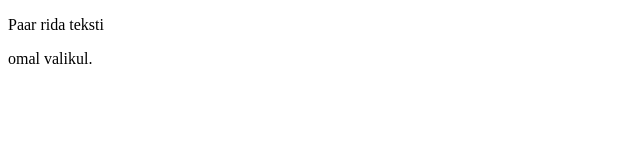
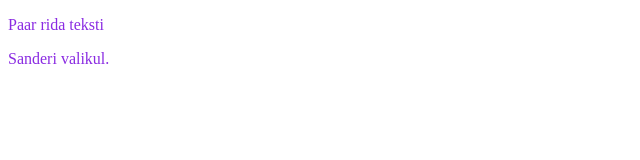
Before and after one commit to SanderPall/Uus-repo, a plain HTML site: page fail.html in a window 1280 px wide. Shown: the whole page, without its empty margins (0-640 px from the left). Drawn offline with Linux system fonts and the light colour scheme.

Commit message:
fail.html

```diff
--- a/fail.html
+++ b/fail.html
@@ -5,6 +5,11 @@
 </head>
 <body>
 <p>Paar rida teksti</p>
-<p>omal valikul.</p>
+<p>Sanderi valikul.</p>
+<style>
+p {
+    color:blueviolet;
+}
+</style>
 </body>
 </html>
```
